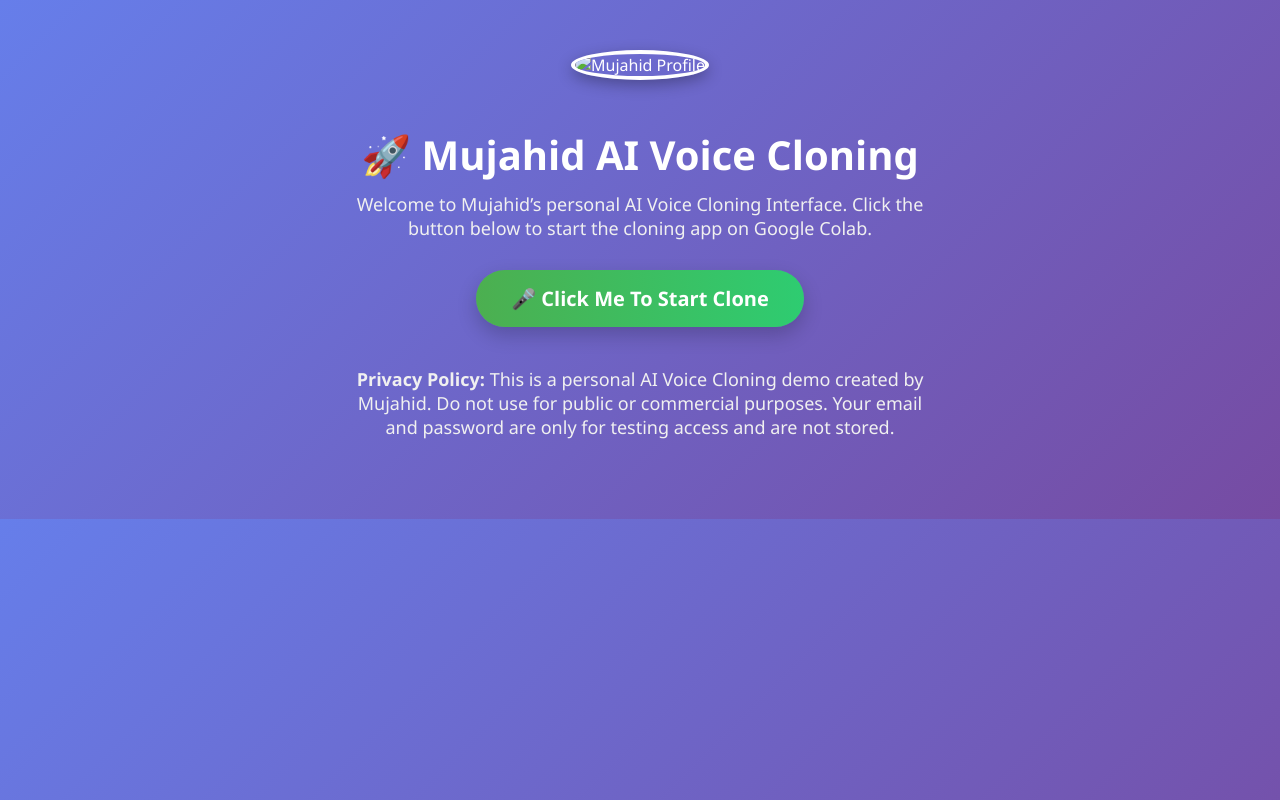
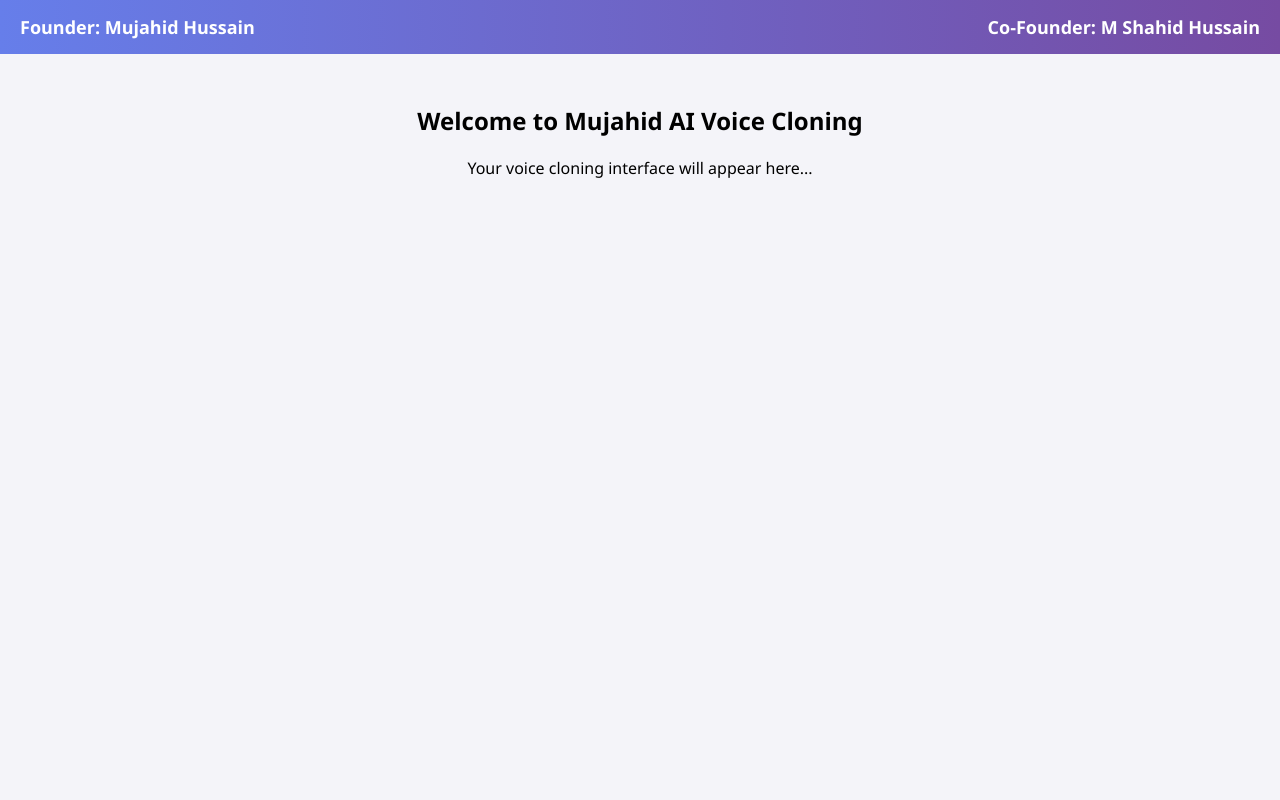
Before and after one commit to Dell1214/mujahid-ai-voice-cloning, a plain HTML site: page main.html in a window 1280 px wide. Drawn offline with Linux system fonts and the light colour scheme.

Commit message:
Update main.html

```diff
--- a/main.html
+++ b/main.html
@@ -3,96 +3,41 @@
 <head>
   <meta charset="UTF-8">
   <meta name="viewport" content="width=device-width, initial-scale=1.0">
-  <title>Mujahid AI Voice Cloning</title>
+  <title>Mujahid AI Voice Cloning - Main</title>
   <style>
     body {
+      font-family: 'Segoe UI', Tahoma, Geneva, Verdana, sans-serif;
       margin: 0;
-      font-family: 'Segoe UI', Tahoma, Geneva, Verdana, sans-serif;
-      background: linear-gradient(135deg, #667eea, #764ba2);
-      color: #fff;
-      text-align: center;
+      background: #f4f4f9;
     }
 
-    .container {
-      padding: 50px 20px;
+    header {
+      display: flex;
+      justify-content: space-between;
+      align-items: center;
+      background: linear-gradient(90deg, #667eea, #764ba2);
+      color: white;
+      padding: 15px 20px;
+      font-size: 18px;
+      font-weight: bold;
     }
 
-    .profile img {
-      width: 140px;
-      height: 140px;
-      border-radius: 50%;
-      border: 4px solid #fff;
-      margin-bottom: 20px;
-      box-shadow: 0px 5px 15px rgba(0,0,0,0.3);
-    }
-
-    h1 {
-      font-size: 40px;
-      margin-bottom: 10px;
-      animation: fadeIn 2s ease-in-out;
-    }
-
-    p {
-      font-size: 18px;
-      color: #f0f0f0;
-      max-width: 600px;
-      margin: 0 auto 30px;
-      animation: fadeIn 3s ease-in-out;
-    }
-
-    .btn {
-      display: inline-block;
-      padding: 15px 35px;
-      font-size: 20px;
-      font-weight: bold;
-      color: #fff;
-      background: linear-gradient(90deg, #4CAF50, #2ecc71);
-      border: none;
-      border-radius: 50px;
-      cursor: pointer;
-      text-decoration: none;
-      box-shadow: 0px 8px 20px rgba(0,0,0,0.2);
-      transition: transform 0.3s ease, box-shadow 0.3s ease;
-    }
-
-    .btn:hover {
-      transform: translateY(-3px);
-      box-shadow: 0px 12px 25px rgba(0,0,0,0.3);
-    }
-
-    .privacy {
-      margin-top: 40px;
-      font-size: 14px;
-      color: #ddd;
-      max-width: 600px;
-      margin-left: auto;
-      margin-right: auto;
-    }
-
-    @keyframes fadeIn {
-      from {opacity: 0; transform: translateY(-20px);}
-      to {opacity: 1; transform: translateY(0);}
+    .content {
+      padding: 30px;
+      text-align: center;
     }
   </style>
 </head>
 <body>
 
-  <div class="container">
-    <div class="profile">
-      <!-- Replace with your own photo file (e.g. mujahid.png) -->
-      <img src="mujahid.png" alt="Mujahid Profile">
-    </div>
+  <header>
+    <div>Founder: Mujahid Hussain</div>
+    <div>Co-Founder: M Shahid Hussain</div>
+  </header>
 
-    <h1>🚀 Mujahid AI Voice Cloning</h1>
-    <p>Welcome to Mujahid’s personal AI Voice Cloning Interface. Click the button below to start the cloning app on Google Colab.</p>
-
-    <a href="https://colab.research.google.com/github/NeuralFalconYT/F5-TTS-Demo/blob/main/F5_TTS_Latest.ipynb" target="_blank" class="btn">
-      🎤 Click Me To Start Clone
-    </a>
-
-    <div class="privacy">
-      <p><strong>Privacy Policy:</strong> This is a personal AI Voice Cloning demo created by Mujahid. Do not use for public or commercial purposes. Your email and password are only for testing access and are not stored.</p>
-    </div>
+  <div class="content">
+    <h2>Welcome to Mujahid AI Voice Cloning</h2>
+    <p>Your voice cloning interface will appear here...</p>
   </div>
 
 </body>
```
